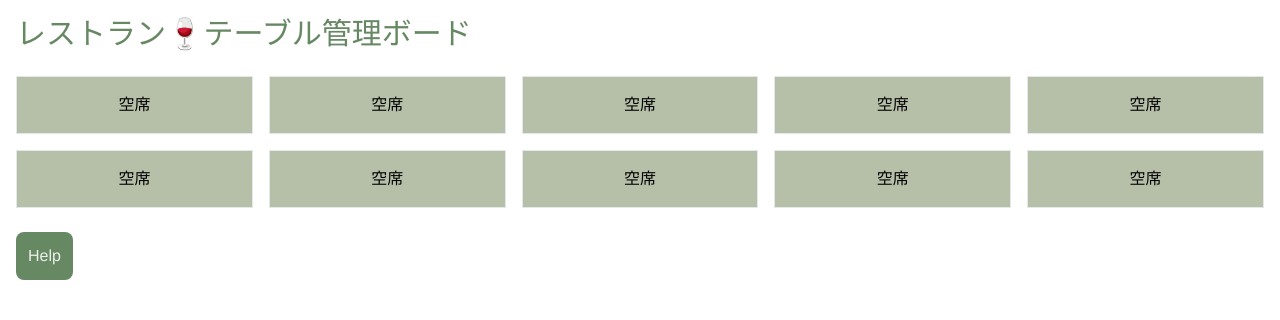
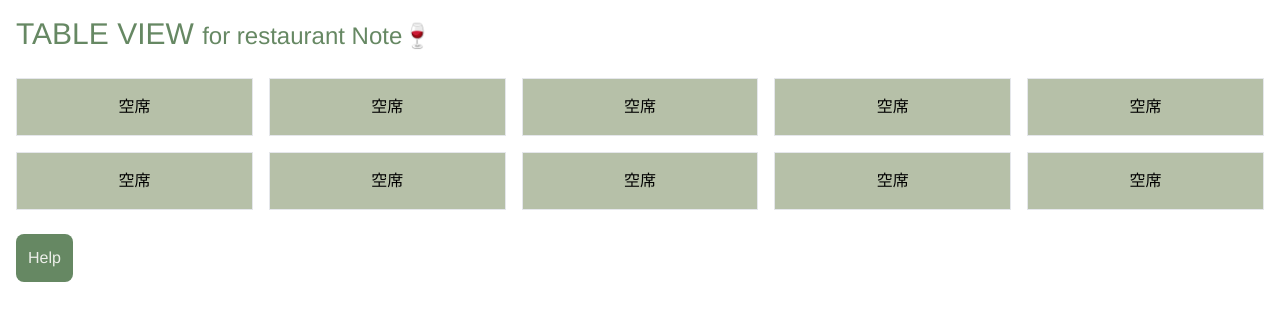
Before and after one commit to chell2/kadai05_api, a Next.js app: page /seat in a window 1280 px wide. Shown: the top 320 px of the page. Built offline with nearby package versions, Linux system fonts and the light colour scheme.

Commit message:
名称変更

```diff
--- a/src/app/seat/page.tsx
+++ b/src/app/seat/page.tsx
@@ -78,7 +78,7 @@ const SeatManager = () => {
     <div className="bg-background text-primary min-h-screen p-4 font-stylish">
       <Toaster />
       <h1 className="text-3xl font-light mb-6 text-primary">
-        レストラン🍷テーブル管理ボード
+        TABLE VIEW <small>for restaurant Note🍷</small>
       </h1>
 
       <div className="grid grid-cols-5 gap-4 mb-6">
```
